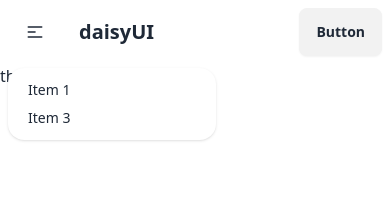
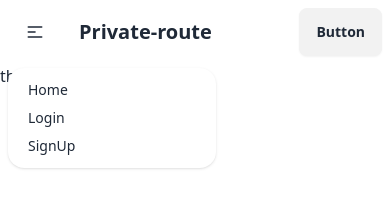
Before and after one commit to tusherbhakta/react-auth-private-route-m51, a React (Vite) app: page / in a window 390 px wide. Both pictures are taken after a click on the button 35 px from the left and 32 px from the top of the page. Shown: the top 218 px of the page. Built offline with nearby package versions, Linux system fonts and the light colour scheme.

Commit message:
navbar links responsived

```diff
--- a/src/components/Header.jsx
+++ b/src/components/Header.jsx
@@ -28,11 +28,10 @@ const Header = () => {
                     <ul
                         tabIndex={0}
                         className="menu menu-sm dropdown-content bg-base-100 rounded-box z-[1] mt-3 w-52 p-2 shadow">
-                        <li><a>Item 1</a></li>
-                        <li><a>Item 3</a></li>
+                        {links}
                     </ul>
                 </div>
-                <a className="btn btn-ghost text-xl">daisyUI</a>
+                <a className="btn btn-ghost text-xl">Private-route</a>
             </div>
             <div className="navbar-center hidden lg:flex">
                 <ul className="menu menu-horizontal px-1">
```
